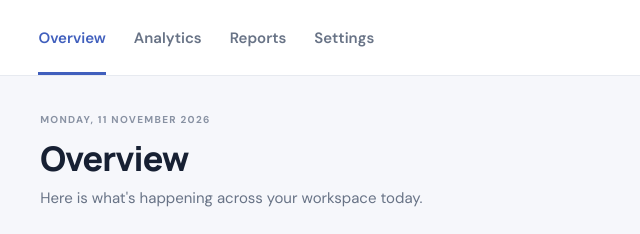
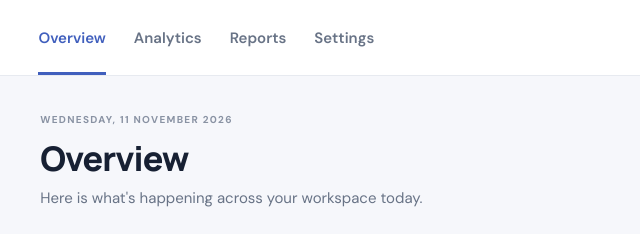
Before and after one commit to apoorvacodesfr/semantic-html5-accessible-dashboard, a plain HTML site: page index.html in a window 1280 px wide. Shown: the top 234 px of the page, 246-886 px from the left. Drawn offline with Linux system fonts and the light colour scheme.

Commit message:
Correct dashboard date label

```diff
--- a/index.html
+++ b/index.html
@@ -43,7 +43,7 @@
 
     <main id="main-content" class="main-content">
       <div class="page-heading">
-        <div><p class="eyebrow">MONDAY, 11 NOVEMBER 2026</p><h1>Overview</h1><p class="intro">Here is what's happening across your workspace today.</p></div>
+        <div><p class="eyebrow">WEDNESDAY, 11 NOVEMBER 2026</p><h1>Overview</h1><p class="intro">Here is what's happening across your workspace today.</p></div>
         <button class="button button-primary" type="button" data-open-dialog="new-report-dialog">＋ Create report</button>
       </div>
 
```
